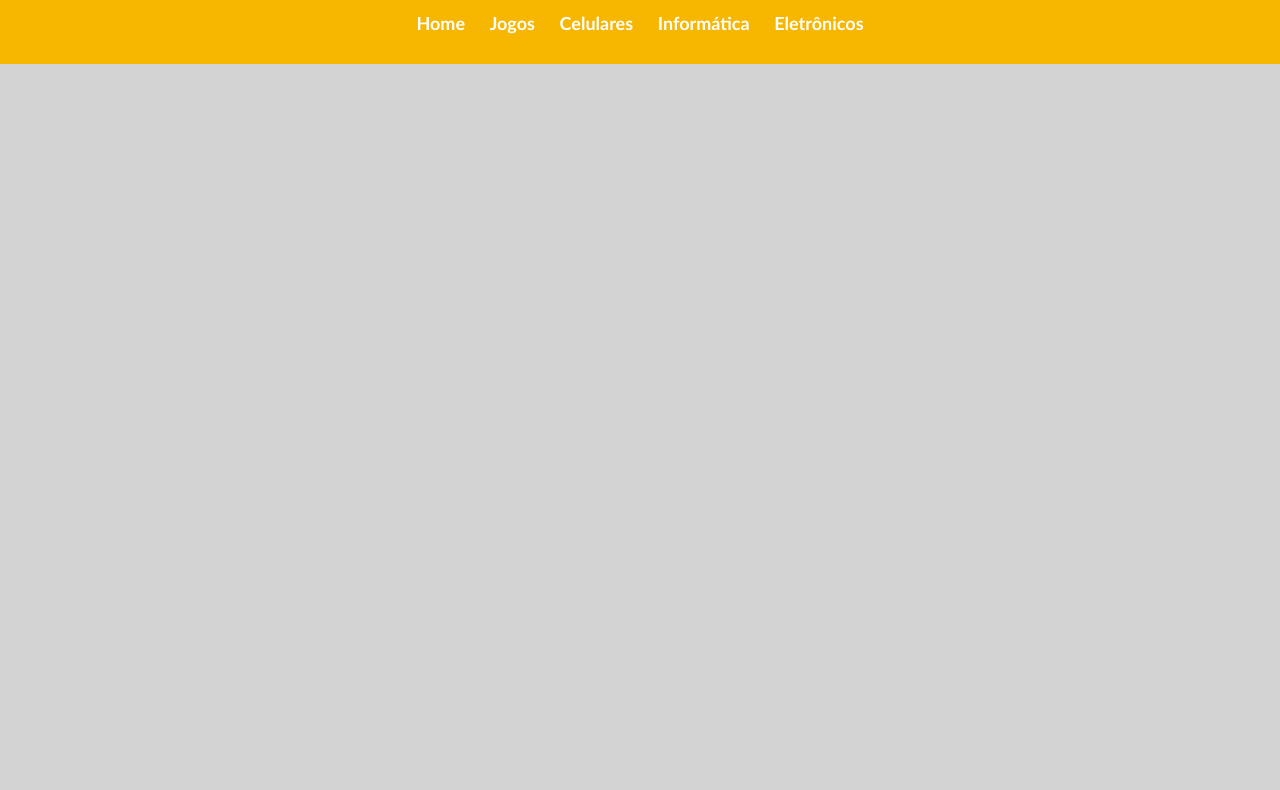
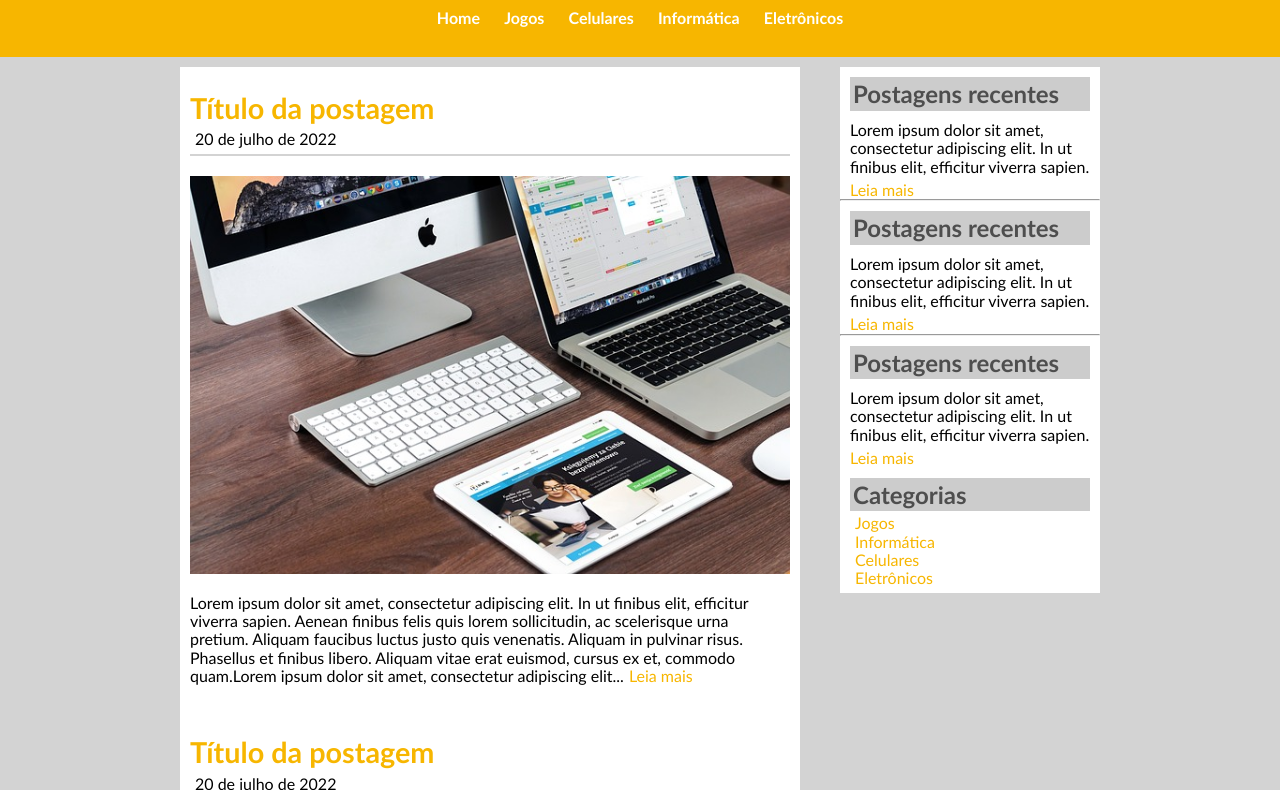
Before and after one commit to Danzix4/SiteTecBlog, a plain HTML site: page index.html in a window 1280 px wide. Shown: the part 88-878 px from the top of the page. Before the commit the page ends 800 px from the top, so only its background shows below. Drawn offline with Linux system fonts and the light colour scheme.

Commit message:
Index finalizado

```diff
--- a/css/estilo.css
+++ b/css/estilo.css
@@ -1,7 +1,7 @@
 body{
     margin: 0;
     background: lightgray;
-    font-size: 18px;
+    font-size: 1em;
     font-family: 'Trebuchet MS','Lucida Sans', sans-serif;
 }
 header{
@@ -9,13 +9,34 @@ header{
     padding: 0;
     text-align: center;
 }
+main{
+    width: 920px;
+    background: #fff;
+    margin: 10px auto;
+}
+footer{
+    width: 920px;
+    padding: 5px 0px 5px 0px;
+    background: rgb(224, 219, 219);
+    margin: 10px auto;
+    text-align: center;
+    clear: both;
+}
 a{
+    color: #f7b600;
+    padding: 0px 0px 0px 5px;
+    text-decoration: none;
+}
+hr{
+    margin:0;
+}
+#area-menu a{
     text-decoration: none;
     color: #fff;
     font-weight: 700;
     padding: 5px;
 }
-a:hover{
+#area-menu a:hover{
     color: #f7b600;
     background: #fff;
     border-radius: 3px;
@@ -25,11 +46,19 @@ a:hover{
     margin: 0;
     padding: 30px;
     color: #4e4e4e;
+    font-size: 2em;
 }
 #area-menu{
     margin: 0;
     padding-bottom: 30px;
     padding-left: 0;
+}
+#data-postagem{
+    display: block;
+    size: 0.8em;
+    padding: 5px;
+    margin-bottom: 20px;
+    border-bottom: 2px solid lightgray;
 }
 .menu{
     display: inline;
@@ -38,3 +67,76 @@ a:hover{
 .branco{
     color: #fff;
 }
+.titulo-postagem{
+    margin: 15px 0px 0px 0px;
+    color: #f7b600;
+    font-size: 1.8em;
+}
+.postagem{
+    float: left;
+    background: #fff;
+    width: 600px;
+    padding: 10px;
+    display: inline;
+}
+.side{
+    float:right;
+    background: #fff;
+    width: 260px;
+    text-align: left;
+    clear: both;
+    padding-bottom: 5px;
+}
+.img-postagem{
+    width: 600px;
+    display: inline;
+}
+.link-texto{
+    color: #f7b600;
+    padding: 0px 0px 0px 5px;
+    text-decoration: none;
+}
+.link-texto:hover{
+    color: #f7b600;
+    padding: 0px 0px 0px 5px;
+    text-decoration: underline;
+}
+.titulo-postagem-side{
+    margin: 10px;
+    padding: 3px;
+    background: #ccc;
+    color: #4e4e4e;
+}
+.texto-postagem-side{
+margin: 5px 10px 5px 10px;
+}
+.link-aside{
+    color: #f7b600;
+    padding: 0px;
+    text-decoration: none;
+    margin-left: 10px;
+    margin-top: 2px;
+}
+.link-aside:hover{
+    color: #f7b600;
+    padding: 0px;
+    text-decoration: underline;
+    margin-left: 10px;
+    margin-top: 2px;
+}
+.titulo-categoria-side{
+    margin: 10px;
+    padding: 3px;
+    background: #ccc;
+    color: #4e4e4e;
+    margin-bottom: 3px;
+}
+.link-categoria-aside{
+    display: block;
+    margin-left: 10px;
+}
+.link-categoria-aside:hover{
+    display: block;
+    margin-left: 10px;
+    text-decoration: underline;
+}
--- a/index.html
+++ b/index.html
@@ -21,6 +21,71 @@
             </ul>
         </nav>
     </header>
+
+    <main>
+        <div class="side">
+            <h2 class="titulo-postagem-side">Postagens recentes</h2>
+            <p class="texto-postagem-side">
+                Lorem ipsum dolor sit amet, consectetur adipiscing elit. In ut finibus elit, efficitur viverra sapien.
+            </p>
+            <a class="link-aside" href="">Leia mais</a>
+            <hr>
+            <div class="side-postagem">
+                <h2 class="titulo-postagem-side">Postagens recentes</h2>
+                <p class="texto-postagem-side">
+                    Lorem ipsum dolor sit amet, consectetur adipiscing elit. In ut finibus elit, efficitur viverra
+                    sapien.
+                </p>
+                <a class="link-aside" href="">Leia mais</a>
+                <hr>
+            </div>
+            <div class="side-postagem">
+                <h2 class="titulo-postagem-side">Postagens recentes</h2>
+                <p class="texto-postagem-side">
+                    Lorem ipsum dolor sit amet, consectetur adipiscing elit. In ut finibus elit, efficitur viverra
+                    sapien.
+                </p>
+                <a class="link-aside" href="">Leia mais</a>
+            </div>
+            <div class="side-categoria">
+                <h2 class="titulo-categoria-side">Categorias</h2>
+                <a class="link-categoria-aside" href="">Jogos</a>
+                <a class="link-categoria-aside" href="">Informática</a>
+                <a class="link-categoria-aside" href="">Celulares</a>
+                <a class="link-categoria-aside" href="">Eletrônicos</a>
+            </div>
+        </div>
+
+        <div class="postagem">
+            <h2 class="titulo-postagem">Título da postagem</h2>
+            <span id="data-postagem">20 de julho de 2022</span>
+            <img class="img-postagem" src="img/imagem2.jpg" alt="notebook">
+            <p>
+                Lorem ipsum dolor sit amet, consectetur adipiscing elit. In ut finibus elit, efficitur viverra sapien.
+                Aenean finibus felis quis lorem sollicitudin, ac scelerisque urna pretium. Aliquam faucibus luctus justo
+                quis venenatis. Aliquam in pulvinar risus. Phasellus et finibus libero. Aliquam vitae erat euismod,
+                cursus ex et, commodo quam.Lorem ipsum dolor sit amet, consectetur adipiscing elit...<a
+                    class="link-texto" href="">Leia mais</a>
+            </p>
+        </div>
+
+        <div class="postagem">
+            <h2 class="titulo-postagem 2">Título da postagem</h2>
+            <span id="data-postagem">20 de julho de 2022</span>
+            <img class="img-postagem" src="img/imagem1.jpg" alt="notebook">
+            <p>
+                Lorem ipsum dolor sit amet, consectetur adipiscing elit. In ut finibus elit, efficitur viverra sapien.
+                Aenean finibus felis quis lorem sollicitudin, ac scelerisque urna pretium. Aliquam faucibus luctus justo
+                quis venenatis. Aliquam in pulvinar risus. Phasellus et finibus libero. Aliquam vitae erat euismod,
+                cursus ex et, commodo quam.Lorem ipsum dolor sit amet, consectetur adipiscing elit...<a
+                    class="link-texto" href="">Leia mais</a>
+            </p>
+        </div>
+    </main>
+
+    <footer>
+        <p>Todos os direitos reservados | TecBlog&copy;</p>
+    </footer>
 </body>
 
 </html>
```
